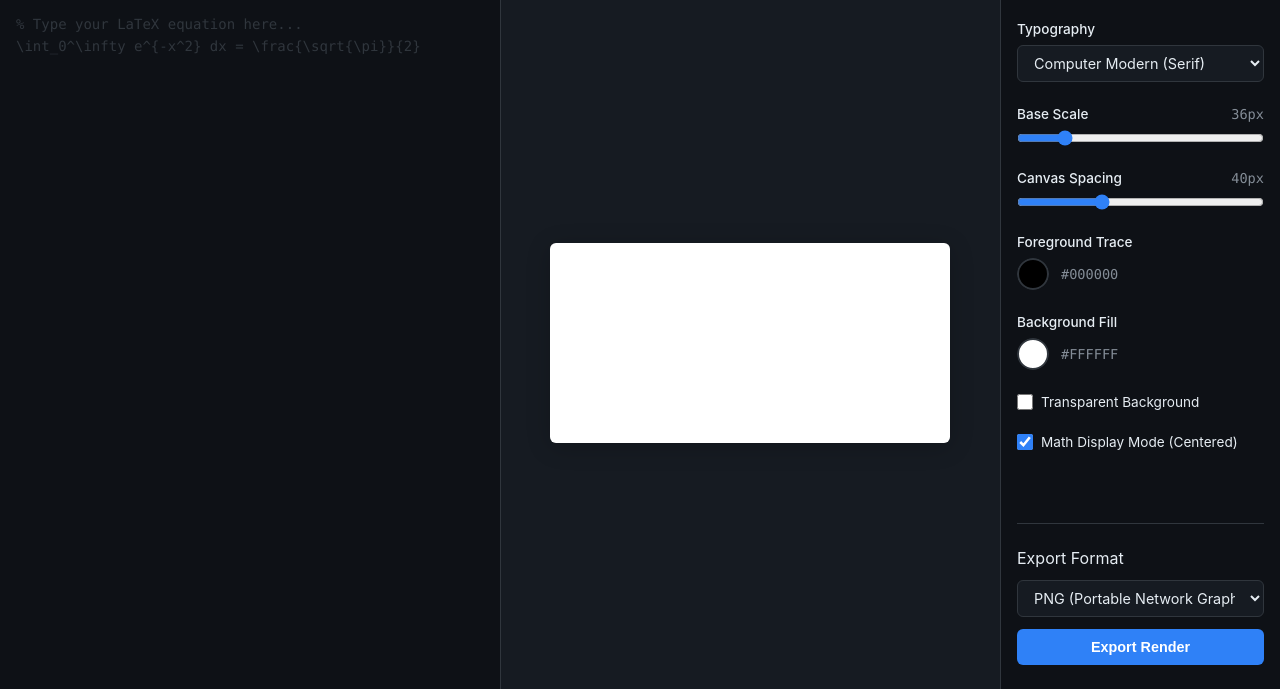
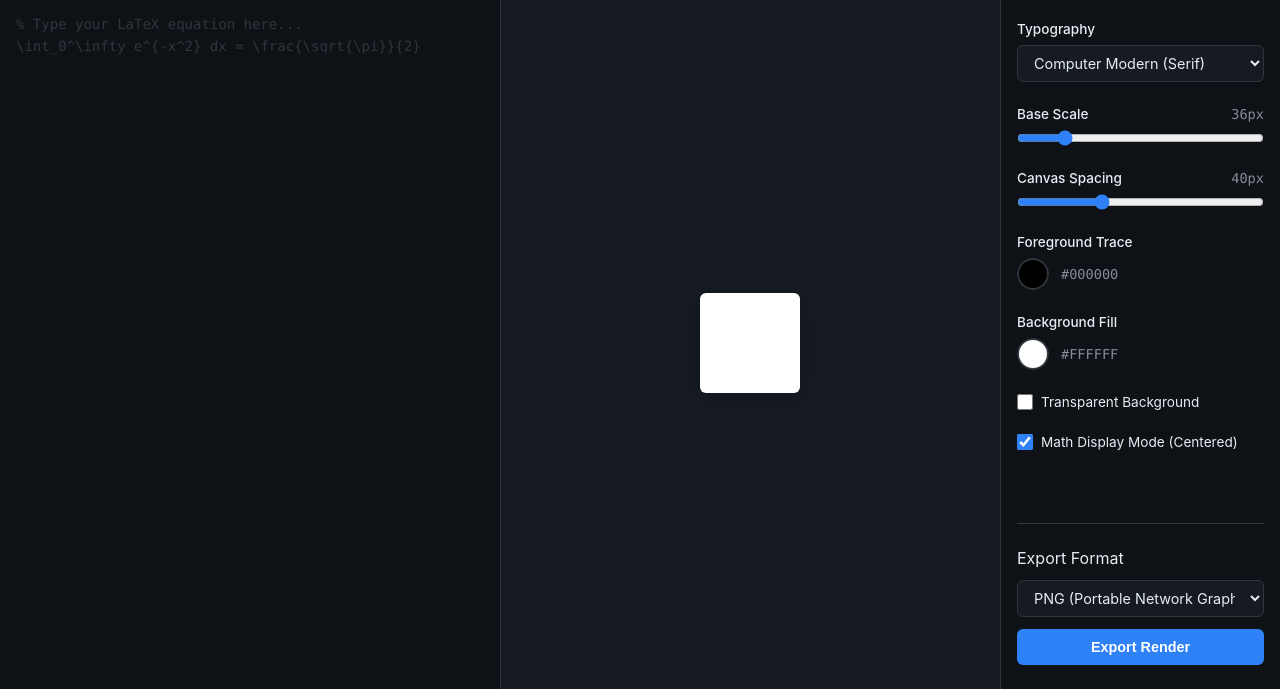
Before and after one commit to Amey-Thakur/LATEXRENDER, a plain HTML site: page Source Code/index.html in a window 1280 px wide. Shown: the part 111-800 px from the top of the page. Drawn offline with Linux system fonts and the light colour scheme.

Commit message:
LaTeX render

```diff
--- a/Source Code/css/preview.css
+++ b/Source Code/css/preview.css
@@ -24,32 +24,42 @@
     display: flex;
     align-items: center;
     justify-content: center;
-    padding: 40px;
+    padding: 60px; /* Increased breathing room */
     overflow: auto;
     position: relative;
+    background-color: var(--bg-panel);
 }
 
 /* The actual white "paper" where the equation lives */
 #preview-container {
     background-color: #FFFFFF;
     color: #000000;
-    padding: 40px;
+    /* padding is controlled by JS renderer */
     border-radius: var(--radius-md);
     box-shadow: 0 4px 24px rgba(0, 0, 0, 0.2);
-    min-width: 400px;
-    min-height: 200px;
-    display: flex;
-    align-items: center;
-    justify-content: center;
-    transition: all 0.2s ease;
+    min-width: 100px;
+    min-height: 100px;
+    width: fit-content;
+    max-width: none;
+    display: inline-block;
+    vertical-align: middle;
+    transition: box-shadow 0.2s ease;
+    flex-shrink: 0; /* Ensure it doesn't compress in flex centered layouts */
 }
 
-/* Ensure large equations don't break the container */
-#preview-container .katex-display {
+/* Ensure KaTeX content doesn't force its own internal scrollbars */
+#preview-container .katex-display,
+#preview-container .katex {
     margin: 0;
-    max-width: 100%;
-    overflow-x: auto;
-    overflow-y: hidden;
+    max-width: none;
+    overflow: visible !important;
+}
+
+/* Center while allowing overflow in the flex container */
+.preview-stage::before,
+.preview-stage::after {
+    content: '';
+    margin: auto;
 }
 
 /* Error message banner */
```
